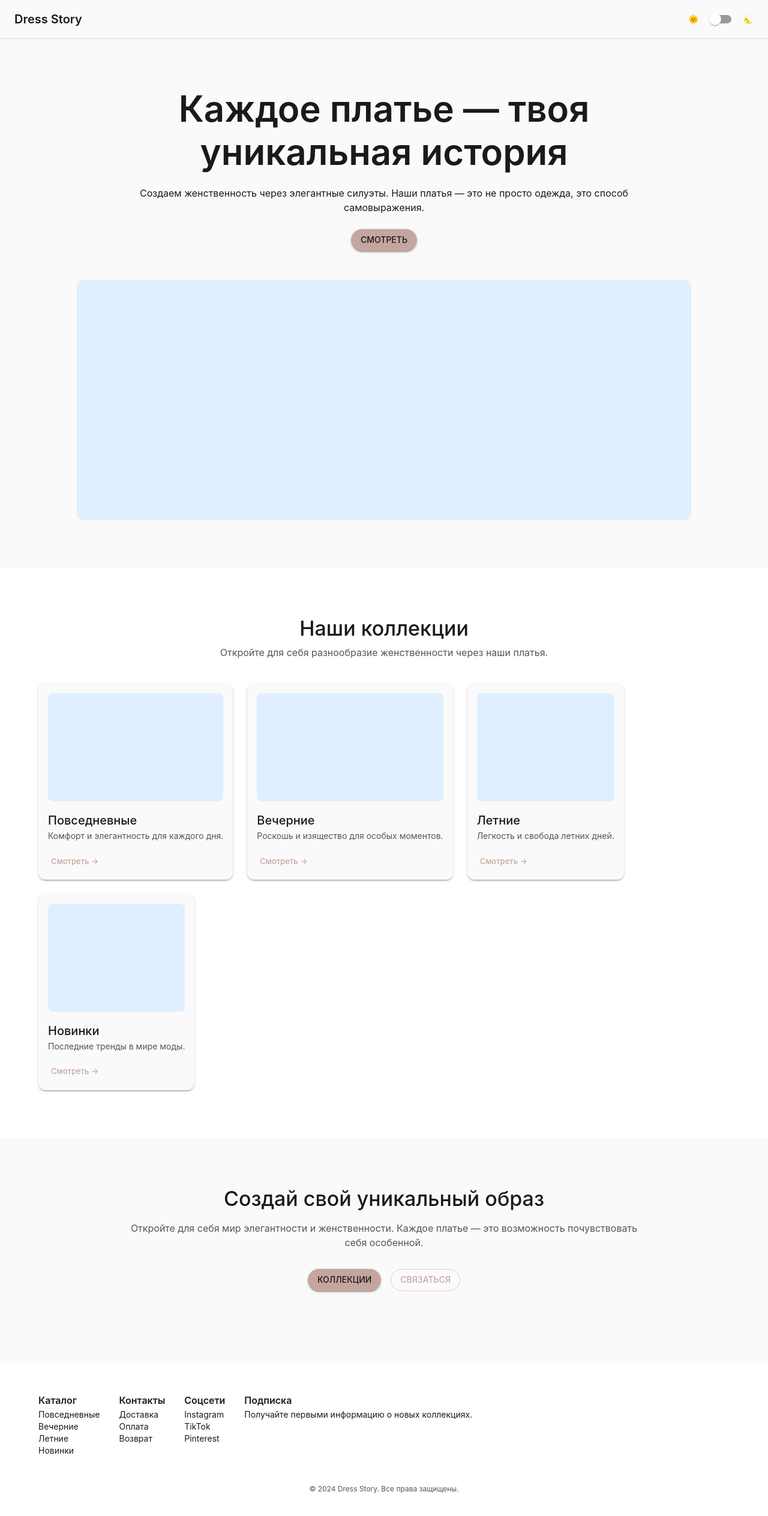
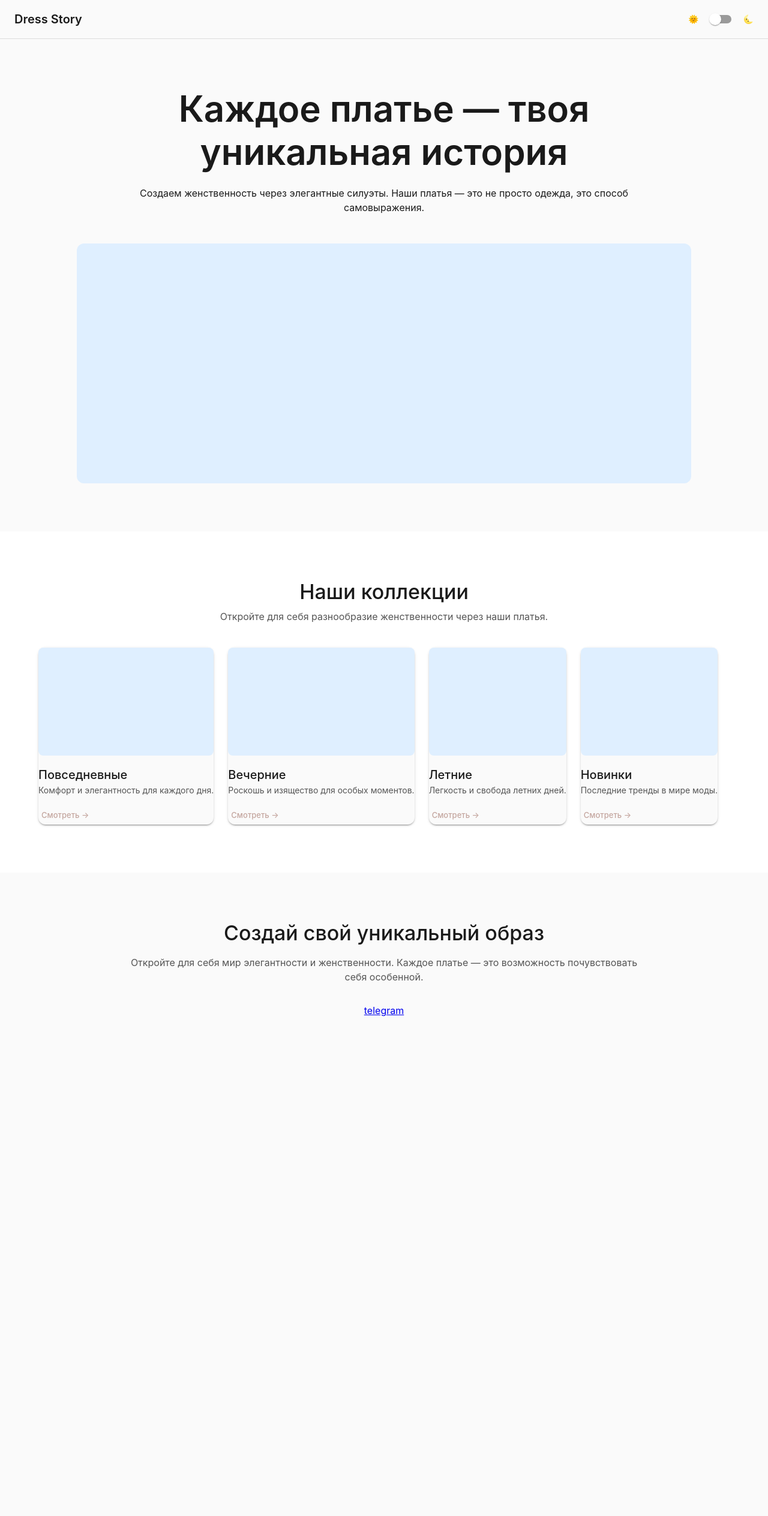
Before and after one commit to tansan999/Mini-Post-Magthine, a React (Vite) app: page / in a window 1280 px wide. Shown: the top 2528 px of the page at 60% size. After the commit the page ends 1777 px from the top, so only its background shows below. Built offline with nearby package versions, Linux system fonts and the light colour scheme.

Commit message:
добавил сылку в тетгу и убал не нужные части по прозбу Диора

```diff
--- a/src/App.jsx
+++ b/src/App.jsx
@@ -18,7 +18,7 @@ function App() {
   return (
     <ThemeProvider theme={theme}>
       <CssBaseline /> <Header mode={mode} toggleMode={toggleMode} /> <Hero />
-      <Collections /> <UniqueStyle /> <Footer />
+      <Collections /> <UniqueStyle />
     </ThemeProvider>
   );
 }
--- a/src/Components/Collections.jsx
+++ b/src/Components/Collections.jsx
@@ -42,7 +42,7 @@ const Collections = () => {
                 elevation={2}
                 sx={{
                   bgcolor: "background.default",
-                  p: 2,
+                  // p: 2,
                   borderRadius: 3,
                   height: "100%",
                 }}
--- a/src/Components/Footer.jsx
+++ b/src/Components/Footer.jsx
@@ -5,40 +5,9 @@ const Footer = () => {
   return (
     <Box sx={{ py: 6, bgcolor: "background.paper", mt: 5 }}>
       <Container>
-        <Grid container spacing={4}>
-          <Grid item xs={12} sm={3}>
-            <Typography variant="subtitle1" fontWeight={600}>
-              Каталог
-            </Typography>
-            <Typography variant="body2">Повседневные</Typography>
-            <Typography variant="body2">Вечерние</Typography>
-            <Typography variant="body2">Летние</Typography>
-            <Typography variant="body2">Новинки</Typography>
-          </Grid>
-          <Grid item xs={12} sm={3}>
-            <Typography variant="subtitle1" fontWeight={600}>
-              Контакты
-            </Typography>
-            <Typography variant="body2">Доставка</Typography>
-            <Typography variant="body2">Оплата</Typography>
-            <Typography variant="body2">Возврат</Typography>
-          </Grid>
-          <Grid item xs={12} sm={3}>
-            <Typography variant="subtitle1" fontWeight={600}>
-              Соцсети
-            </Typography>
-            <Typography variant="body2">Instagram</Typography>
-            <Typography variant="body2">TikTok</Typography>
-            <Typography variant="body2">Pinterest</Typography>
-          </Grid>
-          <Grid item xs={12} sm={3}>
-            <Typography variant="subtitle1" fontWeight={600}>
-              Подписка
-            </Typography>
-            <Typography variant="body2">
-              Получайте первыми информацию о новых коллекциях.
-            </Typography>
-          </Grid>
+        <Grid spacing={4}>
+          <Typography variant="body2">Instagram</Typography>
+          <Typography variant="body2">TikTok</Typography>
         </Grid>
         <Box textAlign="center" mt={5}>
           <Typography variant="caption" color="text.secondary">
--- a/src/Components/Hero.jsx
+++ b/src/Components/Hero.jsx
@@ -1,40 +1,62 @@
 import React from "react";
 import { Box, Button, Container, Typography } from "@mui/material";
+import { styled } from "@mui/system";
+
+// === КОМПОНЕНТ ===
 
 const Hero = () => {
   return (
-    <Box
-      sx={{
-        bgcolor: "background.default",
-        color: "text.primary",
-        py: 10,
-        textAlign: "center",
-      }}
-    >
+    <HeroSection>
       <Container maxWidth="md">
         <Typography variant="h2" gutterBottom>
           Каждое платье — твоя уникальная история
         </Typography>
+
         <Typography variant="body1" sx={{ mb: 3 }}>
           Создаем женственность через элегантные силуэты. Наши платья — это не
           просто одежда, это способ самовыражения.
         </Typography>
-        <Button variant="contained" color="primary" sx={{ borderRadius: 10 }}>
+{/*
+        <HeroButton variant="contained" color="primary">
           Смотреть
-        </Button>
+        </HeroButton> */}
       </Container>
-      <Box
-        sx={{
-          mt: 6,
-          mx: "auto",
-          width: "80%",
-          height: 400,
-          bgcolor: "#dfefff",
-          borderRadius: 3,
-        }}
-      />
-    </Box>
+
+      <HeroImage />
+    </HeroSection>
   );
 };
 
 export default Hero;
+
+// === СТИЛИ ===
+
+const HeroSection = styled(Box)(({ theme }) => ({
+  backgroundColor: theme.palette.background.default,
+  color: theme.palette.text.primary,
+  paddingTop: theme.spacing(10),
+  paddingBottom: theme.spacing(10),
+  textAlign: "center",
+}));
+
+const HeroImage = styled(Box)(({ theme }) => ({
+  marginTop: theme.spacing(6),
+  marginLeft: "auto",
+  marginRight: "auto",
+  width: "80%",
+  height: 400,
+  backgroundColor: "#dfefff",
+  borderRadius: theme.shape.borderRadius * 3,
+}));
+
+// const HeroButton = styled(Button)(({ theme }) => ({
+//   borderRadius: 10,
+//   paddingLeft: theme.spacing(4),
+//   paddingRight: theme.spacing(4),
+//   textTransform: "none",
+//   fontWeight: 600,
+//   boxShadow: theme.shadows[3],
+//   "&:hover": {
+//     boxShadow: theme.shadows[6],
+//   },
+// }));
--- a/src/Components/UniqueStyle.jsx
+++ b/src/Components/UniqueStyle.jsx
@@ -19,12 +19,8 @@ const UniqueStyle = () => {
           это возможность почувствовать себя особенной.
         </Typography>
         <Stack direction="row" spacing={2} justifyContent="center">
-          <Button variant="contained" color="primary" sx={{ borderRadius: 10 }}>
-            Коллекции
-          </Button>
-          <Button variant="outlined" color="primary" sx={{ borderRadius: 10 }}>
-            Связаться
-          </Button>
+          <a href="t.me/diomiko12l">telegram</a>
+
         </Stack>
       </Container>
     </Box>
```
